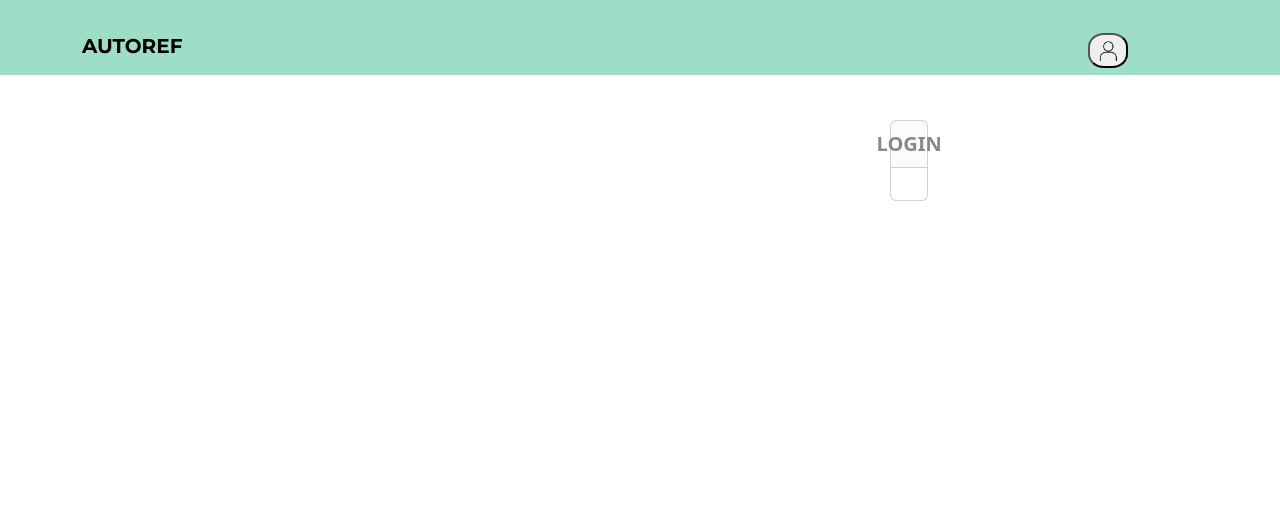
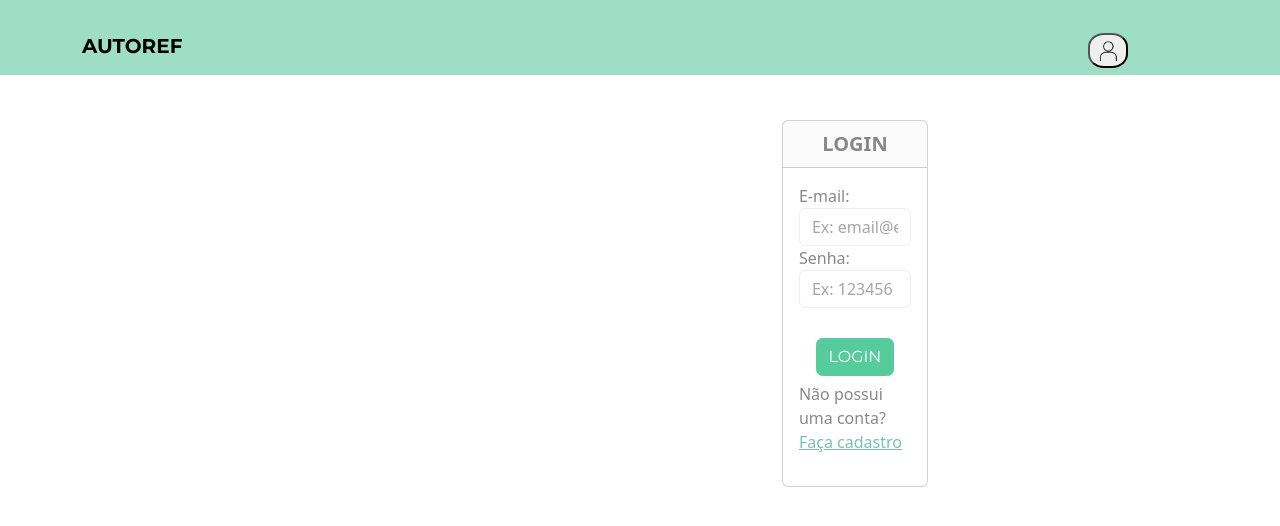
Before and after one commit to erthalduda/autoRef, a React (Create React App) app in the folder autoref-app/: page /#/login in a window 1280 px wide. Shown: the top 526 px of the page. Built offline with nearby package versions, Linux system fonts and the light colour scheme.

Commit message:
cadastro / login não funciona ainda

```diff
--- a/autoref-app/src/views/cadastro-usuario.jsx
+++ b/autoref-app/src/views/cadastro-usuario.jsx
@@ -10,6 +10,7 @@ import { useAxios } from "../hooks/axios";
 //import { mensagemSucesso, mensagemErro } from '../components/toastifyClasse'
 
 const CadastroUsuario = () => {
+  const [mensagemErro, setMensagemErro] = useState ("Error ao cadastrar!")
   const history = useHistory();
   const { fetchData } = useAxios();
   const [inputFields, setInputFields] = useState([
@@ -45,7 +46,7 @@ const CadastroUsuario = () => {
     senha: "",
   });
 
-  const [error, setError] = useState();
+  const [error, setError] = useState(false);
 
   const onSubmit = async (event) => {
     const axiosParams = {
@@ -57,12 +58,17 @@ const CadastroUsuario = () => {
     event.preventDefault();
 
     const { response, error } = fetchData(axiosParams, false);
-
+    console.log(response)
+    setError(true);
     if (response && !error) {
+      setError(false)
       //navigate
     } else if (error) {
-      setError("Falha ao cadastrar!");
+      setMensagemErro(error.message);
+      setError(true);
+
     }
+
     console.log(infosCadastro);
   };
 
@@ -123,11 +129,15 @@ const CadastroUsuario = () => {
                     );
                   })}
                   <br></br>
+                  {error && <div>{mensagemErro}</div>}
                   <div className="sla">
                     <button type="submit" className="btn btn-success">
                       CADASTRO
+
                     </button>
+
                   </div>
+
                   <div>
                     <p>
                       Já possui uma conta?{" "}
--- a/autoref-app/src/views/login.jsx
+++ b/autoref-app/src/views/login.jsx
@@ -8,6 +8,7 @@ import { useState } from "react";
 
 const Login = () => {
   const history = useHistory();
+  const [mensagemErro, setMensagemErro] = useState ("Error ao logar!")
   const { fetchData } = useAxios();
   const [inputFields, setInputFields] = useState([
     {
@@ -28,7 +29,7 @@ const Login = () => {
       type: "password",
     },
   ]);
-  const [infosCadastro, setinfosCadastro] = useState({
+  const [infosLogin, setinfosLogin] = useState({
     email: "",
     senha: "",
   });
@@ -39,8 +40,8 @@ const Login = () => {
     const axiosParams = {
       baseURL: "http://localhost:8080",
       method: "POST",
-      url: "/usuario/cadastro",
-      data: infosCadastro,
+      url: "/login/usuario",
+      data: infosLogin,
     };
     event.preventDefault();
 
@@ -49,9 +50,9 @@ const Login = () => {
     if (response && !error) {
       //navigate
     } else if (error) {
-      setError("Falha ao cadastrar!");
+      setError("Falha ao logar!");
     }
-    console.log(infosCadastro);
+    console.log(infosLogin);
   };
 
   const handleFormChange = (id, event) => {
@@ -68,11 +69,11 @@ const Login = () => {
     });
 
     if (inputFiltrado.id === 1) {
-      setinfosCadastro({ ...infosCadastro, email: inputFiltrado.value });
+      setinfosLogin({ ...infosLogin, email: inputFiltrado.value });
     }
 
     if (inputFiltrado.id === 2) {
-      setinfosCadastro({ ...infosCadastro, senha: inputFiltrado.value });
+      setinfosLogin({ ...infosLogin, senha: inputFiltrado.value });
     }
 
     setInputFields(data);
@@ -94,6 +95,44 @@ const Login = () => {
               <div className="col-lg-12">
                 <div className="bs-component">
 
+                <form onSubmit={onSubmit}>
+                  {inputFields.map((input, index) => {
+                    return (
+                      <div key={index}>
+                        {input.label != null ? <>{input.label}</> : <>null</>}
+                        <input
+                          type={input.type}
+                          key={input.id}
+                          id={input.id}
+                          value={input.value}
+                          name={input.name}
+                          placeholder={input.placeholder}
+                          className="form-control"
+                          onChange={(e) => handleFormChange(input.id, e)}
+                        />
+                      </div>
+                    );
+                  })}
+                  <br></br>
+                  {error && <div>{mensagemErro}</div>}
+                  <div className="sla">
+                    <button type="submit" className="btn btn-success">
+                      LOGIN
+
+                    </button>
+
+                  </div>
+
+                  <div>
+                    <p>
+                      Não possui uma conta?{" "}
+                      <a className="clicavel" href="#/cadastro">
+                        Faça cadastro
+                      </a>
+                    </p>
+                  </div>
+                </form>
+
                 </div>
               </div>
             </div>
```
